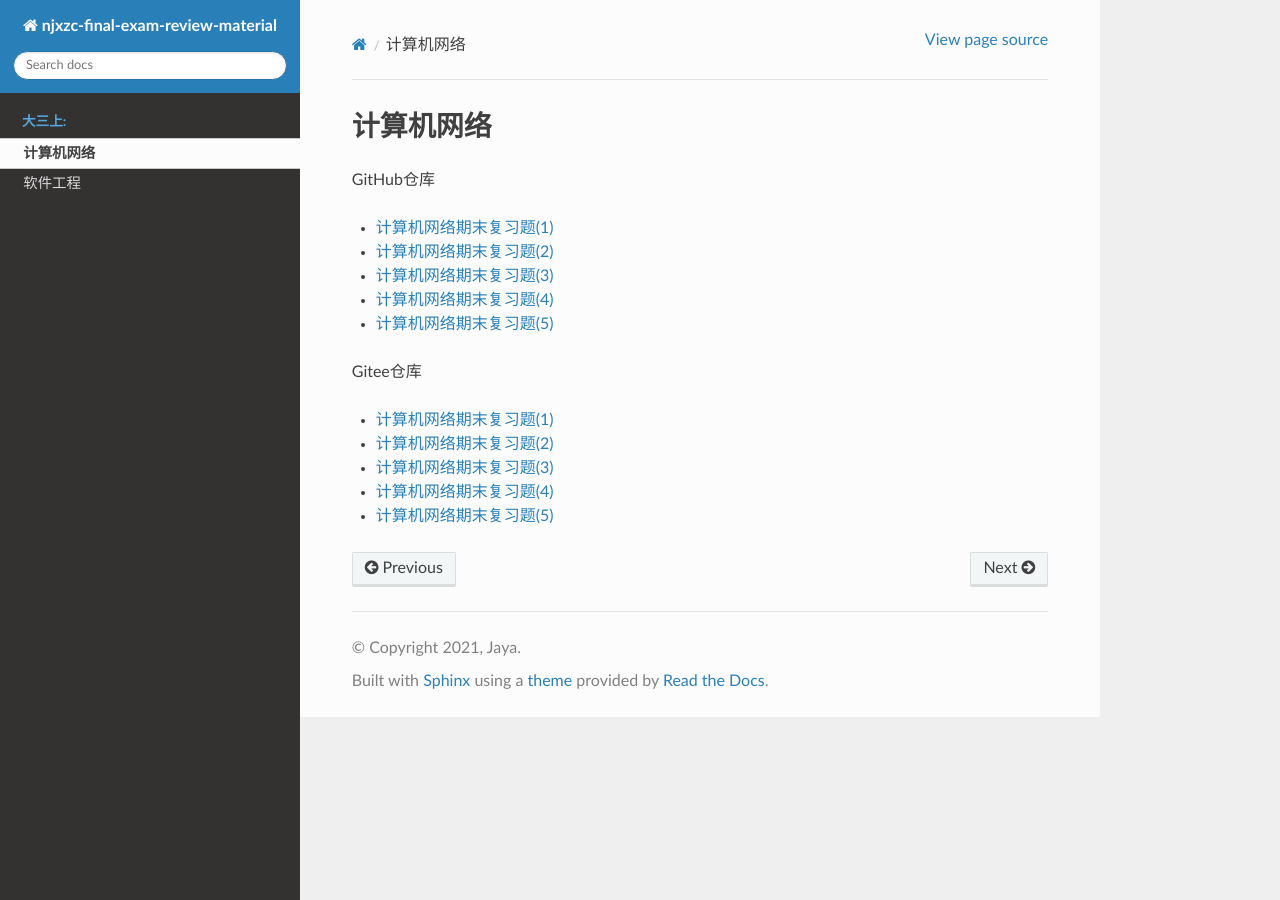
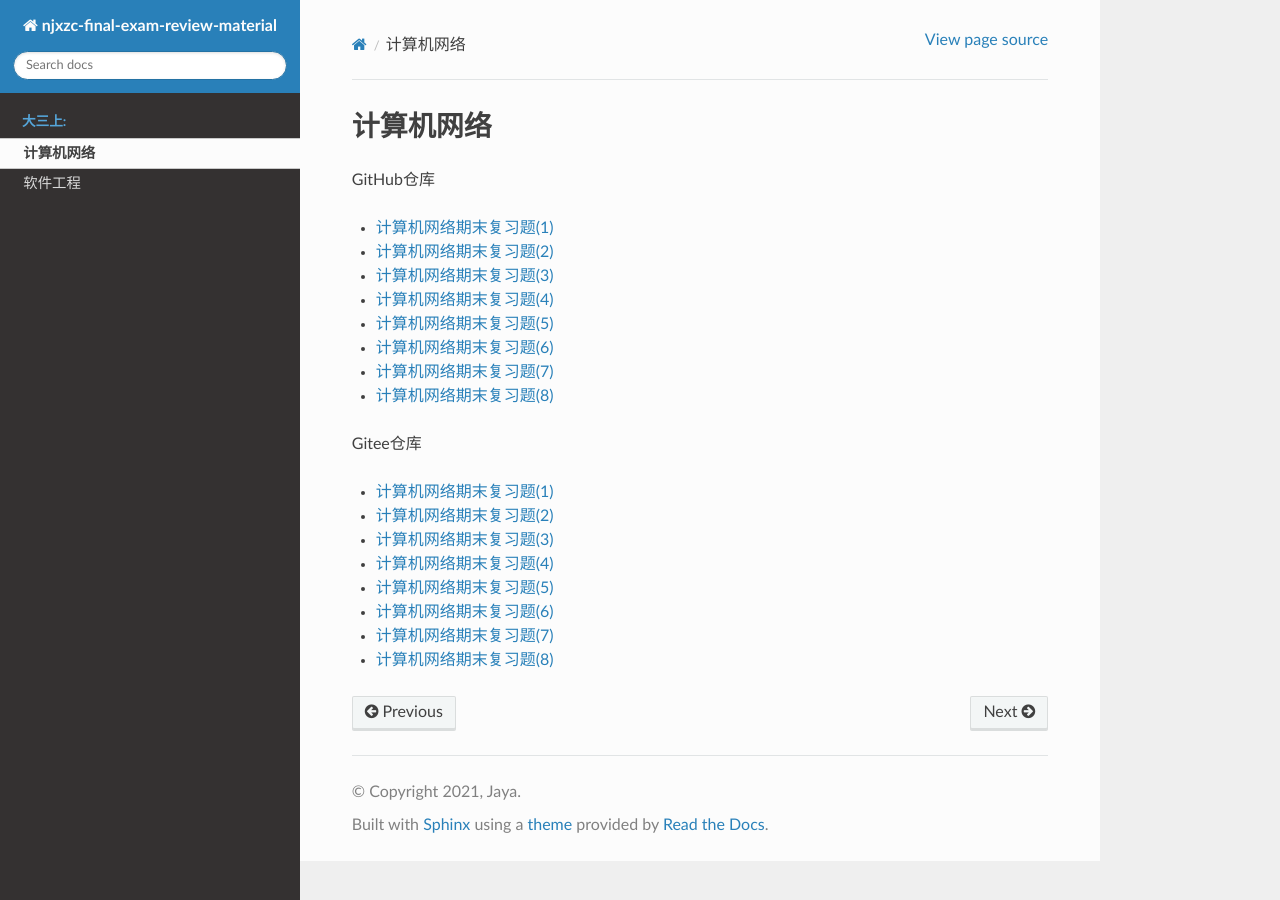
Before and after one commit to gitter-badger/njxzc-final-exam-review-material, a Sphinx documentation site: the page built from source/terms/junior-first-term/cn-index.md, in a window 1280 px wide. Built offline with Sphinx 7.4.7 and the Read the Docs theme 2.0.0, drawn with Linux system fonts in a browser that asks for light colours.

Commit message:
auto deploy

```diff
--- a/source/terms/junior-first-term/cn-index.md
+++ b/source/terms/junior-first-term/cn-index.md
@@ -14,6 +14,12 @@ GitHub仓库
 
 + [计算机网络期末复习题(5)](https://github.com/Jaya0455/njxzc-final-exam-review-material/blob/master/pdf-archive/junior/first-term/cn/cn-review-05.pdf)
 
++ [计算机网络期末复习题(6)](https://github.com/Jaya0455/njxzc-final-exam-review-material/blob/master/pdf-archive/junior/first-term/cn/cn-review-06.pdf)
+
++ [计算机网络期末复习题(7)](https://github.com/Jaya0455/njxzc-final-exam-review-material/blob/master/pdf-archive/junior/first-term/cn/cn-review-07.pdf)
+
++ [计算机网络期末复习题(8)](https://github.com/Jaya0455/njxzc-final-exam-review-material/blob/master/pdf-archive/junior/first-term/cn/cn-review-08.pdf)
+
 Gitee仓库
 
 + [计算机网络期末复习题(1)](https://gitee.com/gujiakai/njxzc-final-exam-review-material/blob/master/pdf-archive/junior/first-term/cn/cn-review-01.pdf)
@@ -25,3 +31,9 @@ Gitee仓库
 + [计算机网络期末复习题(4)](https://gitee.com/gujiakai/njxzc-final-exam-review-material/blob/master/pdf-archive/junior/first-term/cn/cn-review-04.pdf)
 
 + [计算机网络期末复习题(5)](https://gitee.com/gujiakai/njxzc-final-exam-review-material/blob/master/pdf-archive/junior/first-term/cn/cn-review-05.pdf)
+
++ [计算机网络期末复习题(6)](https://gitee.com/gujiakai/njxzc-final-exam-review-material/blob/master/pdf-archive/junior/first-term/cn/cn-review-06.pdf)
+
++ [计算机网络期末复习题(7)](https://gitee.com/gujiakai/njxzc-final-exam-review-material/blob/master/pdf-archive/junior/first-term/cn/cn-review-07.pdf)
+
++ [计算机网络期末复习题(8)](https://gitee.com/gujiakai/njxzc-final-exam-review-material/blob/master/pdf-archive/junior/first-term/cn/cn-review-08.pdf)
```
